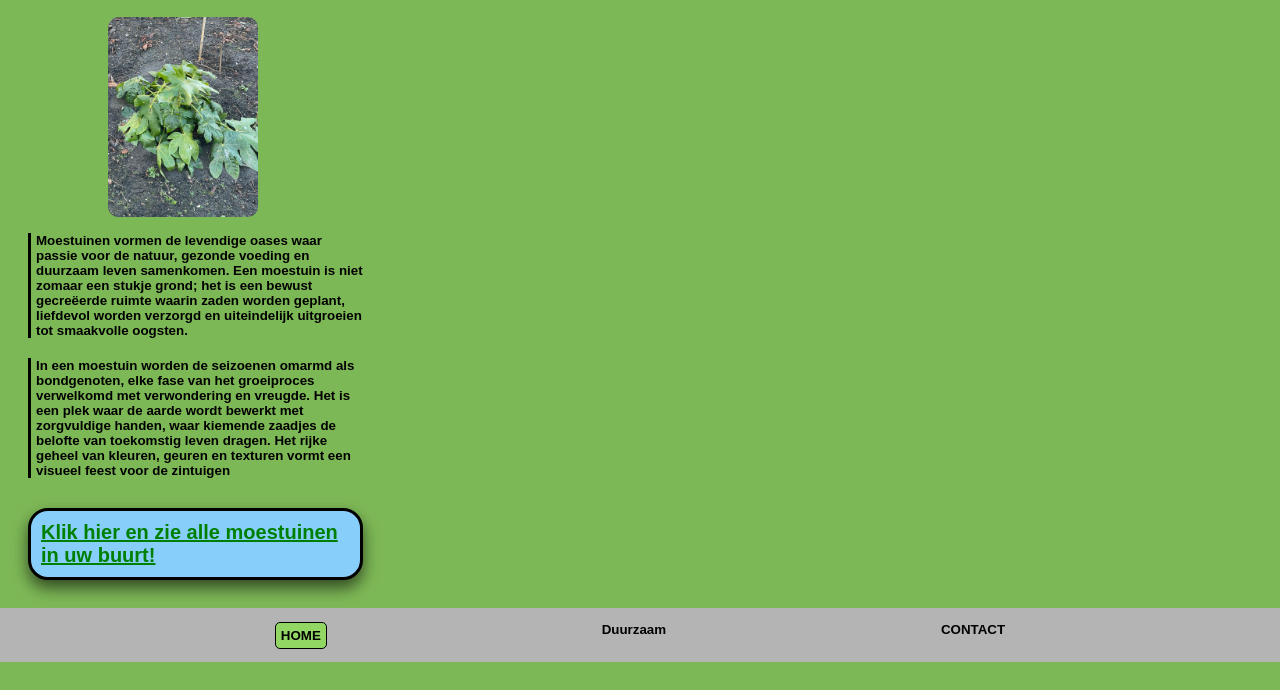
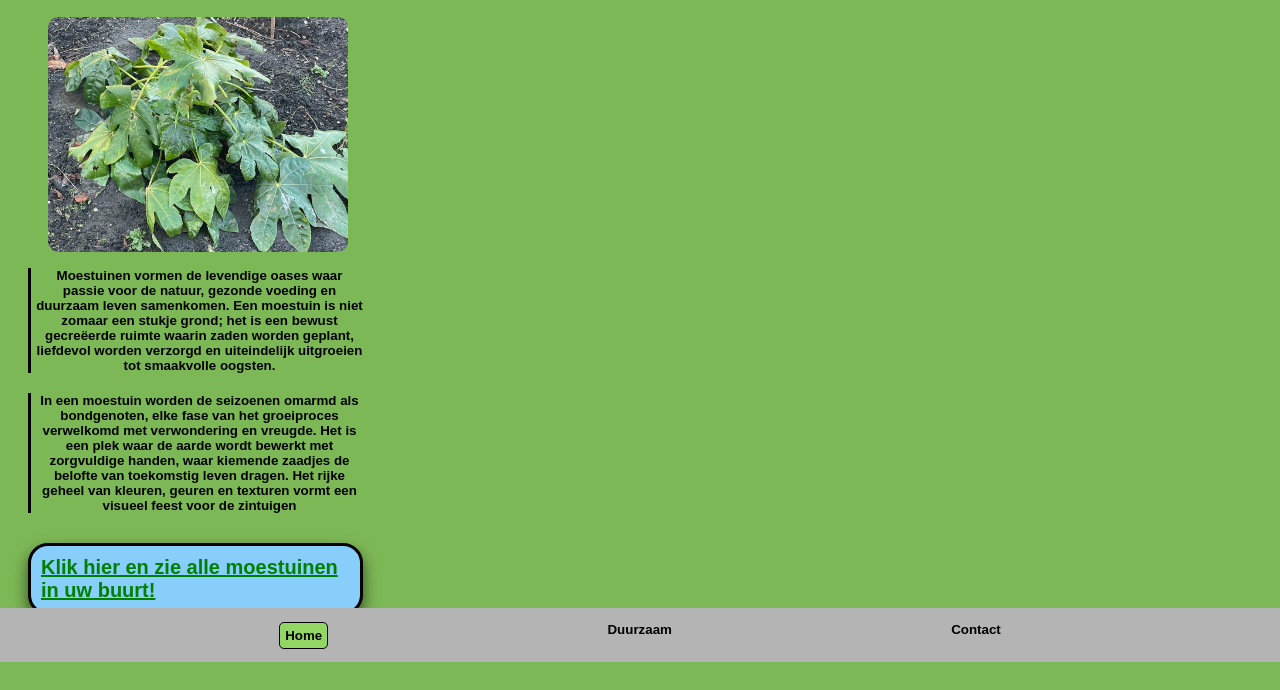
Before and after one commit to Dbuitenweg/individuele, a plain HTML site: page index.html in a window 1280 px wide. Shown: the part 138-828 px from the top of the page. Before the commit the page ends 800 px from the top, so only its background shows below. Drawn offline with Linux system fonts and the light colour scheme.

Commit message:
1252
1-25-2024

```diff
--- a/index.html
+++ b/index.html
@@ -23,7 +23,7 @@
             <h2>MOESTUINEN</h2>
 
             <figure class="home-img">
-                <img src="img/home page.jpg" alt="">
+                <img src="img/foto p.jpg" alt="">
             </figure>
 
             <p class="text-1">
@@ -40,9 +40,9 @@
 
     <footer>
         <ul>
-            <li class="activepage"><a href="index.html">HOME</a></li>
+            <li class="activepage"><a href="index.html">Home</a></li>
             <li class="not"><a href="about.html">Duurzaam</a></li>
-            <li class="not"><a href="contact.html">CONTACT</a></li>
+            <li class="not"><a href="contact.html">Contact</a></li>
         </ul>
 
     </footer>
--- a/style.css
+++ b/style.css
@@ -2,10 +2,9 @@
 body{
     background-color: rgb(125, 184, 86);
     max-width: 375px;
-    height: auto;
     font-size: smaller;
     font-weight: 700;
-    font-family:Arial, Helvetica, sans-serif
+    font-family:Arial, Helvetica, sans-serif;
 }
 
 header{
@@ -68,8 +67,7 @@ header{
 }
 
 .home-img img{
-    width: 150px;
-    margin-left: 60px;
+    width: 300px;
     margin-top: 15px;
     border-radius: 10px;
 }
@@ -77,13 +75,13 @@ header{
 .text-home h2{
     margin-top: 100px;
     padding-left: 100px;
-    text-decoration: underline;
     font-weight: bolder;
 }
 
 .text-home p{
     border-left: solid black;
     padding-left: 5px;
+    text-align: center;
 }
 
 .text-1{
@@ -121,7 +119,6 @@ header{
     justify-content: center;
     padding-bottom: 50px;
     margin-top: 100px;
-    text-decoration: underline;
 }
 
 .img3 img{
```
Also changed, not shown: about.html (+2 -2 lines), contact.html (+2 -2 lines), img/foto p.jpg (added).
